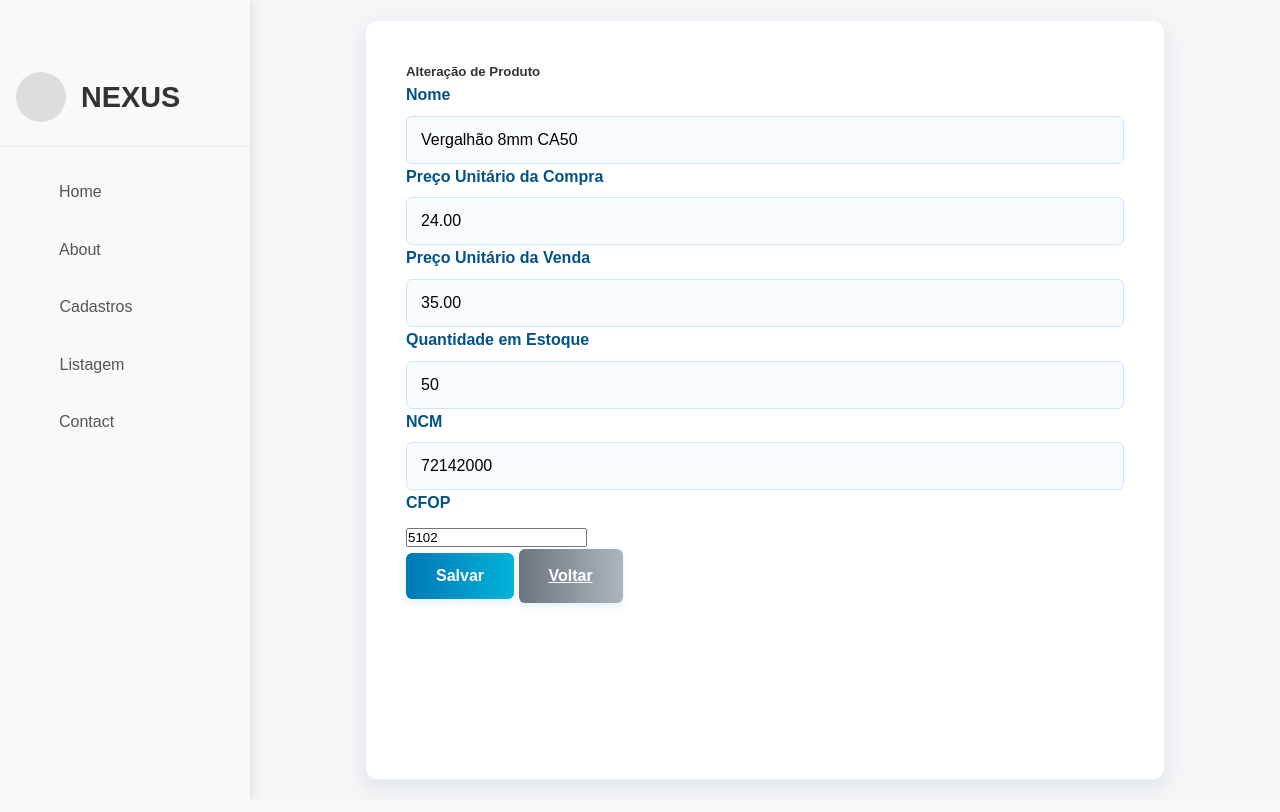
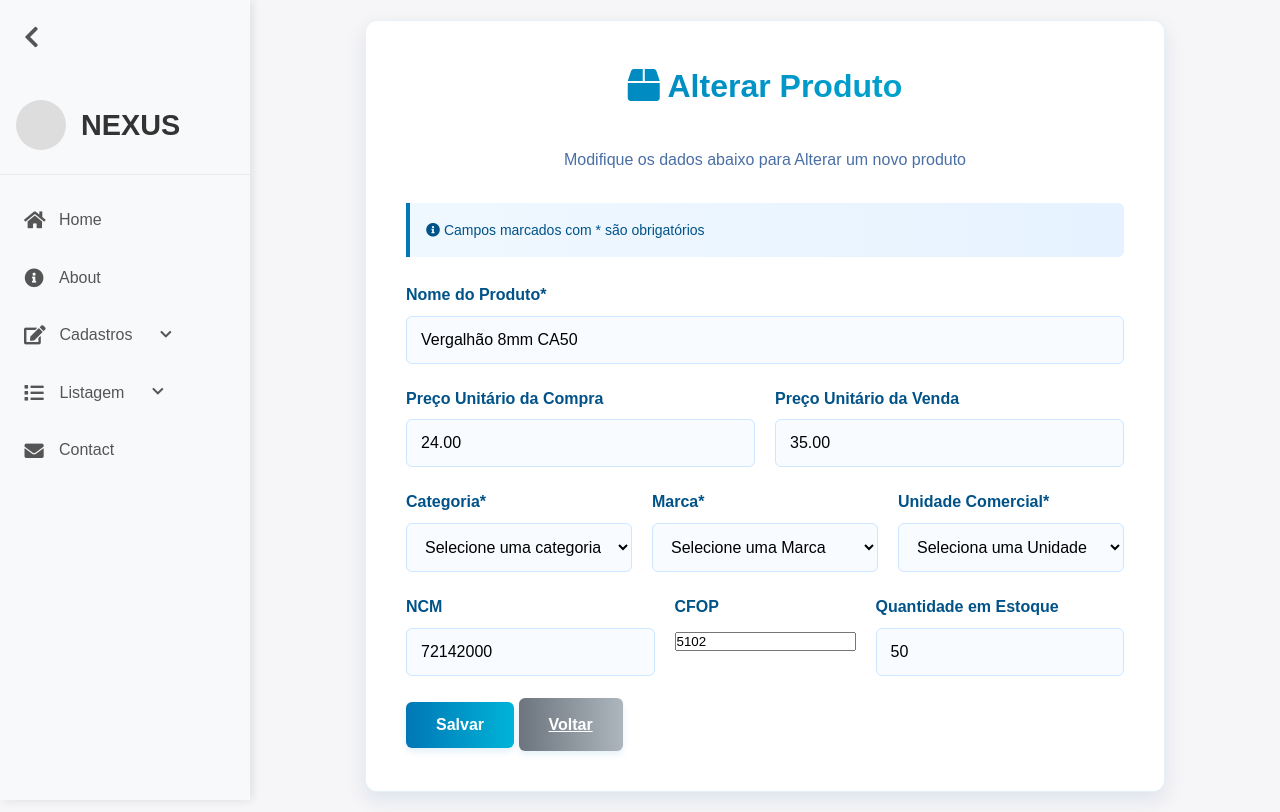
Before and after one commit to MarkisPaulo/TCC, a PHP site: page /produto-alterar.php?id=1 in a window 1280 px wide. Run offline with PHP 8.4, Linux system fonts and the light colour scheme; the visitor is signed in with stand-in values (Sample User, id 1); data comes from the database, SQL or seed files in the repository.

Commit message:
produto alterar e cadastrar foi arrumado teoricamente é pra  estar funcionando mas n foi testado

```diff
--- a/produto-alterar.php
+++ b/produto-alterar.php
@@ -3,15 +3,19 @@ require_once("conexao.php");
 if (isset($_POST['salvar'])) {
 
 
- $nome = $_POST['nome'];
+    $nome = $_POST['nome'];
     $precoUnitarioDaCompra = $_POST['precoUnitarioDaCompra'];
     $precoUnitarioDaVenda = $_POST['precoUnitarioDaVenda'];
     $quantEstoque = $_POST['quantEstoque'];
     $ncm = $_POST['ncm'];
     $cfop = $_POST['cfop'];
+    $unidMeidida = $_POST['unidMedida'];
+    $idMarca = $_POST['idMarca'];
+    $idCategoria = $_POST['idCategoria'];
 
 
-    $sql = "UPDATE produto SET nome = '$nome', status = '$status', precoUnitarioDaCompra = '$precoUnitarioDaCompra', precoUnitarioDaVenda = '$precoUnitarioDaVenda', quantEstoque = '$quantEstoque', ncm = '$ncm', cfop = '$cfop'
+    $sql = "UPDATE produto SET nome = '$nome', status = '$status', precoUnitarioDaCompra = '$precoUnitarioDaCompra', precoUnitarioDaVenda = '$precoUnitarioDaVenda',
+        quantEstoque = '$quantEstoque', ncm = '$ncm', cfop = '$cfop', idMarca = '$idMarca', idCategoria = '$idCategoria', unidMedida = '$unidMeidida'
     WHERE codigo = " . $_GET['codigo'];
     mysqli_query($conexao, $sql);
     echo "Registro alterado com sucesso";
@@ -34,49 +38,110 @@ $linha = mysqli_fetch_array($resultado);
     <link rel="stylesheet" href="assets/css/formCadastro.css">
     <link rel="stylesheet" href="assets/css/reset.css">
     <link rel="stylesheet" href="assets/css/header.css">
+    <link rel="stylesheet" href="https://cdnjs.cloudflare.com/ajax/libs/font-awesome/5.15.3/css/all.min.css">
 </head>
 
 <body>
     <?php require_once("header.php"); ?>
     <div class="container">
-        <div class="card mt-3">
-            <div class="card-body">
-                <h5 class="card-title">Alteração de Produto</h5>
-            </div>
+        <div class="form-header">
+            <h1><i class="fas fa-box"></i> Alterar Produto</h1>
+            <p>Modifique os dados abaixo para Alterar um novo produto</p>
         </div>
 
-        <form method="post">
-            <div class="mb-3">
-                <label for="nome" class="form-label">Nome</label>
-                <input name="nome" type="text" class="form-control" id="nome" value="<?= $linha['nome'] ?>">
+        <div class="info-box">
+            <p><i class="fas fa-info-circle"></i> Campos marcados com * são obrigatórios</p>
+        </div>
+
+        <form method="POST">
+            <div class="form-group">
+                <label for="nome" class="form-label">Nome do Produto*</label>
+                <input name="nome" type="text" class="form-control" id="nome" value="<?= $linha['nome'] ?>" required>
             </div>
-            <div class="mb-3">
-                <label for="precoUnitarioDaCompra" class="form-label">Preço Unitário da Compra</label>
-                <input name="precoUnitarioDaCompra" type="number" class="form-control" id="precoUnitarioDaCompra" value="<?= $linha['precoUnitarioDaCompra'] ?>">
+            <div class="form-row">
+                <div class="form-group">
+                    <label for="precoUnitarioDaCompra" class="form-label">Preço Unitário da Compra</label>
+                    <input name="precoUnitarioDaCompra" type="number" class="form-control" id="precoUnitarioDaCompra"
+                        value="<?= $linha['precoUnitarioDaCompra'] ?>">
+                </div>
+
+                <div class="form-group">
+                    <label for="precoUnitarioDaVenda" class="form-label">Preço Unitário da Venda</label>
+                    <input name="precoUnitarioDaVenda" type="number" class="form-control" id="precoUnitarioDaVenda"
+                        value="<?= $linha['precoUnitarioDaVenda'] ?>">
+                </div>
+            </div>
+            <div class="form-row">
+                <div class="form-group">
+                    <label for="product-category">Categoria*</label>
+                    <select id="idCategoria" name="idCategoria" required>
+                        <option value="">Selecione uma categoria</option>
+                        <?php
+                        $sql = "SELECT * FROM categoria ORDER BY nome";
+                        $result = mysqli_query($conexao, $sql);
+
+                        while ($row = mysqli_fetch_array($result)) { ?>
+                            <option value="<?= $row['codigo'] ?> <?= ($row['codigo']) == $linha['idCategoria'] ? 'selected' : '' ?>" ><?= $row['nome'] ?></option>
+                        <?php } ?>
+                    </select>
+                </div>
+
+                <div class="form-group">
+                    <label for="product-marca">Marca*</label>
+                    <select id="idMarca" name="idMarca" required>
+                        <option value="">Selecione uma Marca</option>
+                        <?php
+                        $sql = "SELECT * FROM marca ORDER BY nome";
+                        $result = mysqli_query($conexao, $sql);
+
+                        while ($row = mysqli_fetch_array($result)) { ?>
+                            <option value="<?= $row['codigo'] ?> <?= ($row['codigo']) == $linha['idMarca'] ? 'selected' : '' ?>"><?= $row['nome'] ?></option>
+                        <?php } ?>
+                    </select>
+                </div>
+
+                <div class="form-group">
+                    <label for="quantEstoque">Unidade Comercial*</label>
+                    <select name="unidMedida" id="unidMedida" required>
+                        <option value="">Seleciona uma Unidade</option>
+                        <option value="UNID" <?= ($linha['unidMedida'] == 'UNID') ? 'selected' : '' ?>>UNIDADE</option>
+                        <option value="CX" <?= ($linha['unidMedida'] == 'CX') ? 'selected' : '' ?>>Caixa</option>
+                        <option value="CENTO" <?= ($linha['unidMedida'] == 'CENTO') ? 'selected' : '' ?>>CENTO</option>
+                        <option value="CJ" <?= ($linha['unidMedida'] == 'CJ') ? 'selected' : '' ?>>CONJUNTO</option>
+                        <option value="CM" <?= ($linha['unidMedida'] == 'CM') ? 'selected' : '' ?>>CENTIMETRO</option>
+                        <option value="CM2" <?= ($linha['unidMedida'] == 'CM2') ? 'selected' : '' ?>>CENTIMETRO QUADRADO</option>
+                        <option value="JOGO" <?= ($linha['unidMedida'] == 'JOGO') ? 'selected' : '' ?>>JOGO</option>
+                        <option value="KG" <?= ($linha['unidMedida'] == 'KG') ? 'selected' : '' ?>>QUILOGRAMA</option>
+                        <option value="M" <?= ($linha['unidMedida'] == 'M') ? 'selected' : '' ?>>METRO</option>
+                        <option value="M2" <?= ($linha['unidMedida'] == 'M2') ? 'selected' : '' ?>>METRO QUADRADO</option>
+                        <option value="M3" <?= ($linha['unidMedida'] == 'M3') ? 'selected' : '' ?>>METRO CÚBICO</option>
+                        <option value="MILHEI" <?= ($linha['unidMedida'] == 'MILHEI') ? 'selected' : '' ?>>MILHEIRO</option>
+                        <option value="PC" <?= ($linha['unidMedida'] == 'PC') ? 'selected' : '' ?>>PEÇA</option>
+                        <option value="TON" <?= ($linha['unidMedida'] == 'TON') ? 'selected' : '' ?>>TONELADA</option>
+                    </select>
+                </div>
             </div>
 
-            <div class="mb-3">
-                <label for="precoUnitarioDaVenda" class="form-label">Preço Unitário da Venda</label>
-                <input name="precoUnitarioDaVenda" type="number" class="form-control" id="precoUnitarioDaVenda" value="<?= $linha['precoUnitarioDaVenda'] ?>">
+            <div class="form-row">
+                <div class="form-group">
+                    <label for="ncm" class="form-label">NCM</label>
+                    <input name="ncm" type="number" class="form-control" id="ncm" value="<?= $linha['ncm'] ?>">
+                </div>
+                <div class="mb-3">
+                    <label for="cfop" class="form-label">CFOP</label>
+                    <input name="cfop" type="cfop" class="form-control" id="cfop" value="<?= $linha['cfop'] ?>">
+                </div>
+                <div class="form-group">
+                    <label for="quantEstoque" class="form-label">Quantidade em Estoque</label>
+                    <input name="quantEstoque" type="number" class="form-control" id="quantEstoque"
+                        value="<?= $linha['quantEstoque'] ?>">
+                </div>
             </div>
-            <div class="mb-3">
-                <label for="quantEstoque" class="form-label">Quantidade em Estoque</label>
-                <input name="quantEstoque" type="number" class="form-control" id="quantEstoque" value="<?= $linha['quantEstoque'] ?>">
-            </div>
-
-            <div class="mb-3">
-                <label for="ncm" class="form-label">NCM</label>
-                <input name="ncm" type="number" class="form-control" id="ncm" value="<?= $linha['ncm'] ?>">
-            </div>
-             <div class="mb-3">
-                <label for="cfop" class="form-label">CFOP</label>
-                <input name="cfop" type="cfop" class="form-control" id="cfop" value="<?= $linha['cfop'] ?>">
-            </div>
-
             <button name="salvar" type="submit" class="btn btn-primary">Salvar</button>
             <a type="button" class="btn btn-secondary" href="cliente-listar.php">Voltar</a>
         </form>
 
     </div>
 </body>
+
 </html>
```
Also changed, not shown: produto-cadastrar.php (+21 -9 lines).
